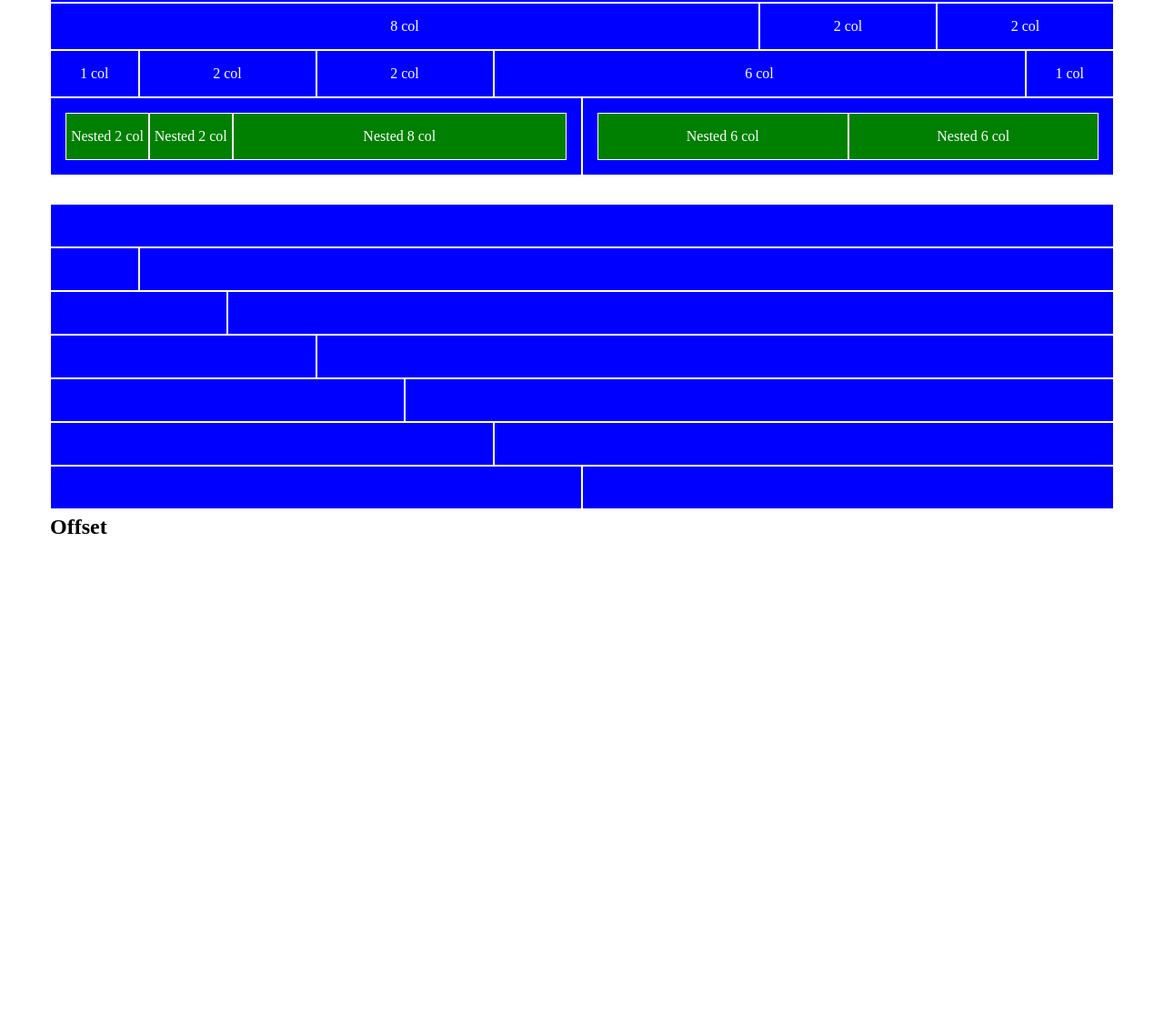
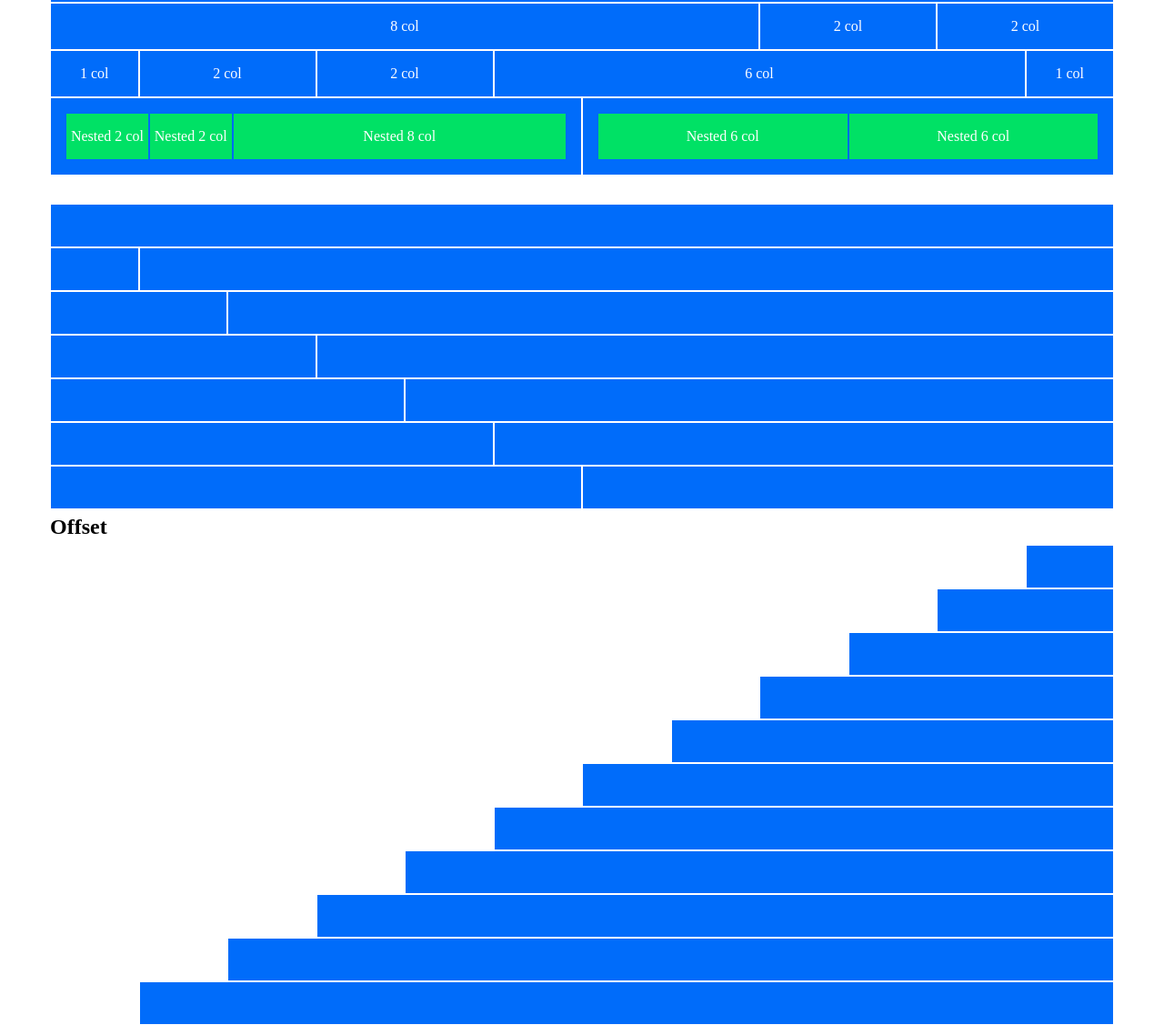
Before and after one commit to AndrewScacchi/html-css-12bool, a plain HTML site: page index.html in a window 1280 px wide. Shown: the part 192-1319 px from the top of the page at 91% size. Before the commit the page ends 800 px from the top, so only its background shows below. Drawn offline with Linux system fonts and the light colour scheme.

Commit message:
Main Exercise completed, add .container class to ex-div-wrapper, remove .container from body

```diff
--- a/index.html
+++ b/index.html
@@ -10,9 +10,10 @@
     <!-- CSS with normalized -->
     <link rel="stylesheet" href="style.css">
 </head>
-<body class="container">
+<body>
     <!-- First exercise -->
-    <h2 class="col-12">Esercizio per casa</h2>
+<div class="container">
+    <h2 class="col-12">Esercizio per Casa</h2>
     <div class="row">
         <div class="col-1">1 col</div>
         <div class="col-1">1 col</div>
@@ -60,8 +61,9 @@
             <div class="col-6 nested-box">Nested 6 col</div>
         </div>
     </div>
-
+</div>
     <!-- Second Exercise -->
+<div class="container">
     <h3 class="col-12 h3-empty">empty h3</h3>
     <div class="row">
         <div class="col-12"></div>
@@ -90,9 +92,44 @@
         <div class="col-6"></div>
         <div class="col-6"></div>
     </div>
-
+</div>
     <!-- Third Exercise -->
+<div class="container">
     <h2 class="col-12">Offset</h2>
+    <div class="row">
+        <div class="col-1 col-offset-11"></div>
+    </div>
+    <div class="row">
+        <div class="col-2 col-offset-10"></div>
+    </div>
+    <div class="row">
+        <div class="col-3 col-offset-9"></div>
+    </div>
+    <div class="row">
+        <div class="col-4 col-offset-8"></div>
+    </div>
+    <div class="row">
+        <div class="col-5 col-offset-7"></div>
+    </div>
+    <div class="row">
+        <div class="col-6 col-offset-6"></div>
+    </div>
+    <div class="row">
+        <div class="col-7 col-offset-5"></div>
+    </div>
+    <div class="row">
+        <div class="col-8 col-offset-4"></div>
+    </div>
+    <div class="row">
+        <div class="col-9 col-offset-3"></div>
+    </div>
+    <div class="row">
+        <div class="col-10 col-offset-2"></div>
+    </div>
+    <div class="row">
+        <div class="col-11 col-offset-1"></div>
+    </div>
+</div>
 
 </body>
 </html>
--- a/style.css
+++ b/style.css
@@ -6,7 +6,7 @@
 }
 
 div[class*="col-"] {
-    background-color: blue;
+    background-color: #006cfa;
     color: white;
     font-size: 1em;
     padding: 1em;
@@ -17,8 +17,8 @@ div[class*="col-"] {
 }
 
 div.nested-box {
-    background-color: green;
-
+    background-color: #00e165;
+    border: 1px solid #006cfa;
     padding: 1em 0.25em;
 }
 
```
